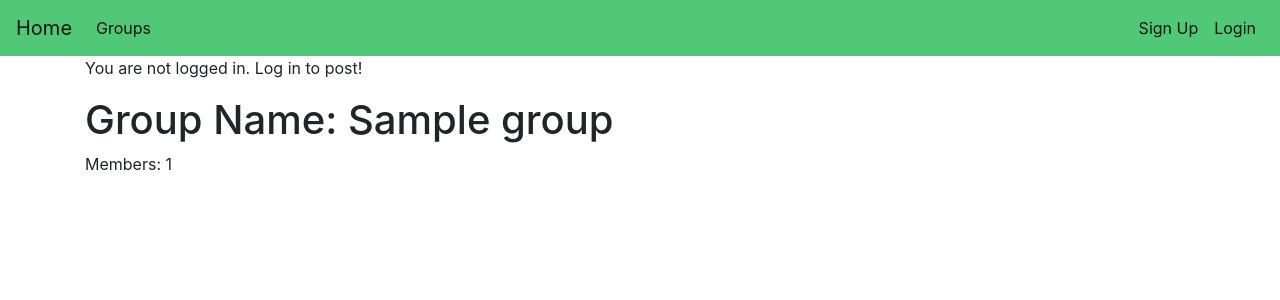
After one commit to TheDomesticUser/space-social, a Django app: page /groups/ in a window 1280 px wide. The commit adds this page. Shown: the top 300 px of the page. Run offline with Django 3.2, Linux system fonts and the light colour scheme; tables that the repository leaves empty hold one stand-in row (values such as "Sample post"); some libraries are stand-ins or nearby versions.

Commit message:
Added create and list group functionality

```diff
--- a/basic_app/templates/base.html
+++ b/basic_app/templates/base.html
@@ -7,6 +7,13 @@
   <link rel="stylesheet" href="https://stackpath.bootstrapcdn.com/bootstrap/4.4.1/css/bootstrap.min.css" integrity="sha384-Vkoo8x4CGsO3+Hhxv8T/Q5PaXtkKtu6ug5TOeNV6gBiFeWPGFN9MuhOf23Q9Ifjh" crossorigin="anonymous">
 </head>
 <body>
+  <style>
+    .link {
+      color:black;
+      text-decoration: none;
+      background-color: none;
+    }
+  </style>
 
   <nav class="navbar navbar-expand-lg navbar-light" style="background-color: #50C878;">
     <a class="navbar-brand" href="{% url 'basic_app:home' %}">Home</a>
@@ -16,16 +23,7 @@
     <div class="collapse navbar-collapse" id="navbarNav">
       <ul class="navbar-nav mr-auto">
         <li class="nav-item active">
-          <a class="nav-link" href="#">Groups</a>
-        </li>
-        <li class="nav-item active">
-          <a class="nav-link" href="#">Features</a>
-        </li>
-        <li class="nav-item active">
-          <a class="nav-link" href="#">Pricing</a>
-        </li>
-        <li class="nav-item active">
-          <a class="nav-link disabled" href="#" tabindex="-1" aria-disabled="true">Disabled</a>
+          <a class="nav-link" href="{% url 'basic_app:groups_list' %}">Groups</a>
         </li>
       </ul>
 
--- /dev/null
+++ b/basic_app/templates/list_groups.html
@@ -0,0 +1,20 @@
+{% extends 'base.html' %}
+
+{% block title %}Groups{% endblock %}
+
+{% block body %}
+  {% if not user.is_authenticated %}
+    <p>You are not logged in. Log in to post!</p>
+  {% else %}
+    <button>
+      <a href="{% url 'basic_app:create_group' %}" class="link">
+        Create a group!
+      </a>
+    </button>
+  {% endif %}
+
+  {% for group in object_list %}
+    <h1>Group Name: {{ group.name }}</h1>
+    <p>Members: {{ group.members_count }}</p>
+  {% endfor %}
+{% endblock %}
--- a/basic_app/urls.py
+++ b/basic_app/urls.py
@@ -8,4 +8,6 @@ urlpatterns = [
     path('signup/', views.UserSignUp.as_view(), name='user_signup'),
     path('login/', views.UserLogin.as_view(), name='user_login'),
     path('logout/', views.UserLogout.as_view(), name='user_logout'),
+    path('create_group/', views.CreateGroup.as_view(), name='create_group'),
+    path('groups/', views.ListGroups.as_view(), name='groups_list'),
 ]
--- a/basic_app/views.py
+++ b/basic_app/views.py
@@ -7,10 +7,14 @@ from . import forms
 from django.views.generic.base import TemplateView
 
 # signup and login functionality
-from django.views.generic.edit import CreateView, View
+from django.views.generic.edit import CreateView, UpdateView, DeleteView
 from django.contrib.auth.views import LoginView, LogoutView
 from django.contrib.auth.mixins import LoginRequiredMixin
-from django.contrib.auth.hashers import make_password, check_password
+from django.contrib.auth.hashers import make_password
+
+# display views
+from django.views.generic.list import ListView
+from django.views.generic.detail import DetailView
 
 # url searching through their names
 from django.urls import reverse, reverse_lazy
@@ -43,3 +47,17 @@ class UserLogin(LoginView):
 
 class UserLogout(LoginRequiredMixin, LogoutView):
     template_name = reverse_lazy('basic_app:user_logout')
+
+class CreateGroup(LoginRequiredMixin, CreateView):
+    template_name = 'create_group.html'
+
+    model = models.Group
+    fields = ['name']
+
+    def get_success_url(self):
+        return reverse('basic_app:groups_list')
+
+class ListGroups(ListView):
+    template_name = 'list_groups.html'
+
+    model = models.Group
```
Also changed, not shown: basic_app/templates/create_group.html (+13 -0 lines).
